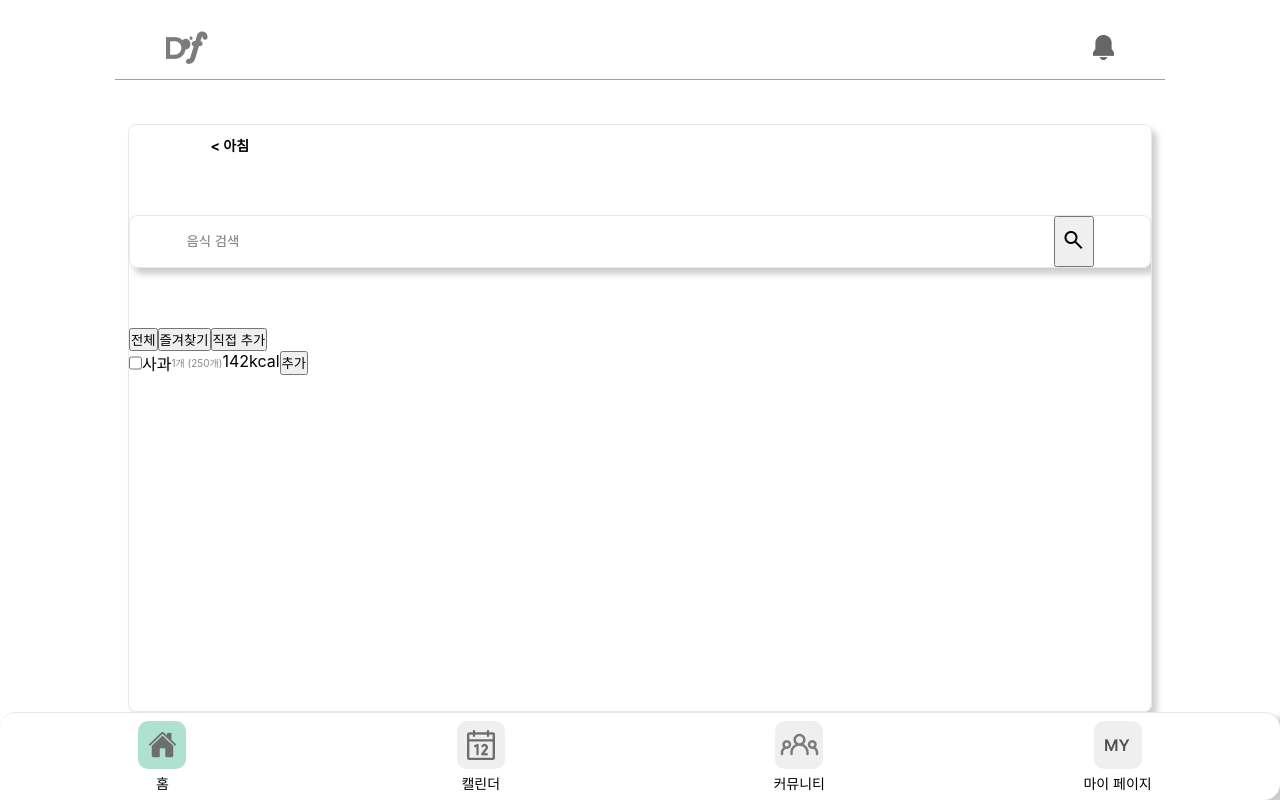
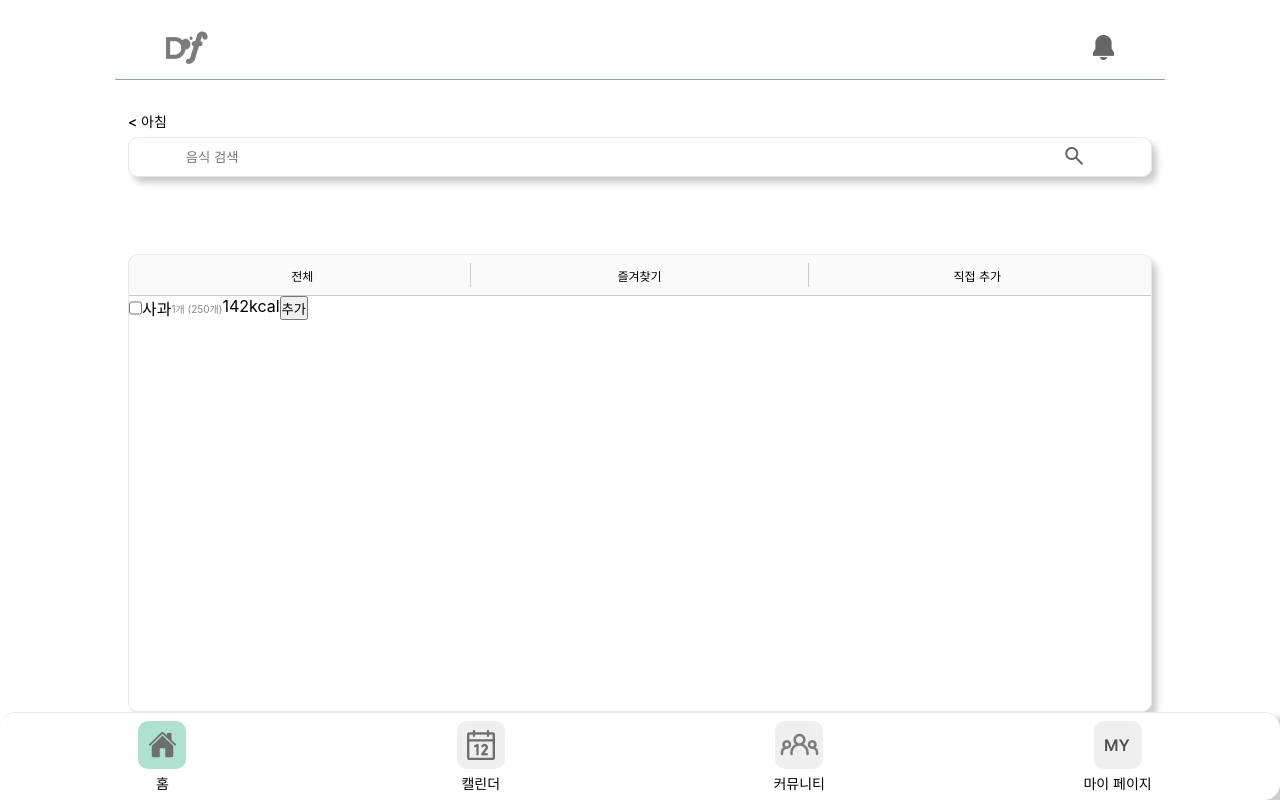
Before and after one commit to dani0910/group-project, a React (Create React App) app: page /home/food_search in a window 1280 px wide. Built offline with nearby package versions, Linux system fonts and the light colour scheme.

Commit message:
recommention page , css edit

```diff
--- a/src/App.js
+++ b/src/App.js
@@ -8,6 +8,7 @@ import MainPage from "./components/main/main";
 import SelectFoodType from "./components/main/selectFoodType";
 import FoodSearch from "./components/main/foodSearch";
 import IngredientModal from "./components/main/ingredientModal";
+import Recommendation from "./components/main/recommendation";
 
 function App() {
   return (
@@ -22,6 +23,7 @@ function App() {
           <Route path="/home/food_type_select" element={<SelectFoodType />}></Route>
           <Route path="/home/food_search" element={<FoodSearch />}></Route>
           <Route path="/home/food_ingredient" element={<IngredientModal />}></Route>
+          <Route path="/home/food_recommendation" element={<Recommendation />}></Route>
         </Routes>
       </Router>
     </>
--- a/src/components/main/css/foodSearch.css
+++ b/src/components/main/css/foodSearch.css
@@ -3,49 +3,86 @@
 .foodMain{
     height: 79%;
     display: flex;
-    align-items: flex-end;
+    flex-direction: column;
+    /* justify-content: flex-end; */
+    align-items: center;
+}
+.foodMain > .prevBtnFood{
+    width: 80%;
+   /*  background: #333; */
+    height: 10%;
+    line-height: 600%;
+    font-weight: 520;
+    font-size: 14px;
 }
 
-#foodSearchSection{
+.foodMain > .searchContainer{
+    border: 1px solid #e7e7e7;
+    border-radius: 10px;
+    box-shadow: 5px 6px 6px rgba(0,0,0,0.2);
+    height: 7%;
     width: 80%;
-    height: 93%;
-    border: 1px solid #e7e7e7;
-    border-radius: 8px;
-    box-shadow: 5px 6px 6px rgba(0,0,0,0.2);
-    display: flex;
-    flex-direction: column;
-
-}
-/* #foodSearchSection > *{
-    border: 1px solid #333;
-} */
-
-.searchContainer{
-    border: 1px solid #e7e7e7;
-    border-radius: 8px;
-    box-shadow: 5px 6px 6px rgba(0,0,0,0.2);
-    height: 9%;
     display: flex;
     justify-content: center;
+    margin-bottom: 6%;
 }
 .searchContainer > input{
     width: 85%;
     height: 100%;
     border: none;
 }
-
 .searchContainer > button{
     width: 40px;
     height: 100%;
+    border: none;
+    background: none;
+}
+.searchContainer > button > span{
+    color: #666;
+}
+
+.foodMain > .resultContainer{
+    width: 80%;
+    border: 1px solid #e7e7e7;
+    border-radius: 10px;
+    box-shadow: 5px 6px 6px rgba(0,0,0,0.2);
+    height: 80%;
+}
+.resultContainer > .tabs{
+    width: 100%;
+    border-bottom: 1px solid #ccc;
+    height: 9%;
+    background: #ededed47;
+    display: flex;
+    justify-content: center;
+    align-items: center;
+    padding: 8px 0;
+}
+.resultContainer > .tabs > button{
+    width: 33%;
+    height: 100%;
+    border: none;
+    background: none;
+    font-size: 12px;
+}
+.resultContainer > .tabs > .allBtn, .resultContainer > .tabs >.bookmarkBtn{
+    border-right: 1px solid #ccc;
+}
+
+.resultContainer > .tabs > button > span{
+    padding: 3px;
+}
+
+.resultContainer > .tabs > button:focus span{
+    border-bottom: 2px solid #5cc1a0 !important;
 }
 
 
-
-
-.foodResultBox{
+.resultContainer > ul{
     width: 100%;
+    height: 90%;
+   /*  border: 1px solid #333; */
 }
-
 .foodResultBox > li{
     display: flex;
 }
--- /dev/null
+++ b/src/components/main/css/recommendation.css
@@ -0,0 +1,5 @@
+@import url('./mainDefult.css');
+.main{
+    /* background: #555; */
+    height: 79%;
+}
--- a/src/components/main/foodSearch.jsx
+++ b/src/components/main/foodSearch.jsx
@@ -9,17 +9,16 @@ const FoodSearch = () => { //css 개판으로 해놔서 수정해야함
     <>
         <Header/>
         <main class="main foodMain">
-            <section id="foodSearchSection">
-                <h4 className="prevBtn">&lt; 아침</h4>
+            <h4 className="prevBtnFood">&lt; 아침</h4>
             <div className="searchContainer">
               <input type="text" placeholder="음식 검색" />
               <button className="searchBtn"><span class="material-symbols-outlined">search</span></button>
             </div>
-                <div className="resultContainer">
+            <section className="resultContainer">
               <div className="tabs">
-                    <button className="allBtn">전체</button>
-                    <button className="bookmarkBtn">즐겨찾기</button>
-                    <button className="selfAddBtn">직접 추가</button>
+                <button className="allBtn"><span>전체</span></button>
+                <button className="bookmarkBtn"><span>즐겨찾기</span></button>
+                <button className="selfAddBtn"><span>직접 추가</span></button>
               </div>
               <ul className="foodResultBox">
                 <li>
@@ -32,7 +31,6 @@ const FoodSearch = () => { //css 개판으로 해놔서 수정해야함
                   <button className="addBtn">추가</button>
                 </li>
               </ul>
-                </div>
             </section>
         </main>
         <MenuBar/>
--- /dev/null
+++ b/src/components/main/recommendation.jsx
@@ -0,0 +1,58 @@
+import React, { useEffect, useState} from "react";
+import "./css/recommendation.css";
+import { Header, MenuBar } from './main'
+import Slider from "react-slick";
+
+
+const Recommendation = () => {
+
+    const [diets, setDiets] = useState(['닭도리탕','김치찌개','샐러드']);
+    const settings = {
+        arrows: true, //양 끝 화살표
+        dots: true, // 슬라이드 아래에 개수를 점 형태로
+        infinite: true,
+        speed: 500,
+        slidesToShow: 1, //한번에 표시할 슬라이드 개수
+        slidesToScroll: 1, //옆으로 스크롤할 때 보여줄 슬라이드 개수
+        /* autoplay: true,
+        autoplaySpeed: 3000, */
+    };
+
+  return (
+    <>
+        <Header/>
+        <main className="main">
+            <button className="prevBtnFood">&lt; 식단 추천 받기</button>
+            <section className="recommendationSection">
+                <div className="nutritionWarningBox">
+                    <h4>현재 나의 영양 문제</h4>
+                    <p>탄수화물 부족 (50g / 161g)</p>
+                </div>
+                <div className="recFoodContainer">
+                    <h4>추천 식단</h4>
+                    <Slider {...settings}>
+                        <div className="slideRecItem">
+                            <img src="" alt="" />
+                            <p>닭도리탕</p>
+                            <a href="">해당 식단 레시피 보러 가기 &gt;</a>
+                        </div>
+                        <div className="slideRecItem">
+                            <img src="" alt="" />
+                            <p>김치찌개</p>
+                            <a href="">해당 식단 레시피 보러 가기 &gt;</a>
+                        </div>
+                        <div className="slideRecItem">
+                            <img src="" alt="" />
+                            <p>배고파</p>
+                            <a href="">해당 식단 레시피 보러 가기 &gt;</a>
+                        </div>
+                    </Slider>
+                </div>
+            </section>
+        </main>
+        <MenuBar/>
+    </>
+  );
+};
+
+export default Recommendation;
--- a/src/components/signup/css/signup1.css
+++ b/src/components/signup/css/signup1.css
@@ -1,6 +1,6 @@
 @import url('./signupDefult.css');
 
-section{
+.signupSection{
     margin: 0 auto;
     width: 60%;
     height: 60%;
@@ -9,7 +9,7 @@ section{
     gap: 60px;
 }
 
-section>h4{
+.signupSection>h4{
     width: 86%;
     margin: 0 auto;
     font-weight: bold;
--- a/src/components/signup/css/signupDefult.css
+++ b/src/components/signup/css/signupDefult.css
@@ -37,7 +37,7 @@ header>span{
     position: relative;
 }
 
-section{
+.signupSection{
     margin: 0 auto;
     width: 60%;
     height: 60%;
@@ -46,7 +46,7 @@ section{
     gap: 60px;
 }
 
-section>h4{
+.signupSection>h4{
     width: 86%;
     margin: 0 auto;
     font-weight: bold;
--- a/src/components/signup/signup1.jsx
+++ b/src/components/signup/signup1.jsx
@@ -73,7 +73,7 @@ const SignUpPage1 = () => {
         </button>
         <span className="logoIcon"></span>
       </header>
-      <section>
+      <section className="signupSection">
         <h4>회원가입 정보를 입력하세요</h4>
         <form className="inputContainer" onSubmit={onSignup}>
           <div className="idBox">
--- a/src/components/signup/signup2.jsx
+++ b/src/components/signup/signup2.jsx
@@ -44,7 +44,7 @@ const SignUpPage2 = () => {
         </button>
         <span className="logoIcon"></span>
       </header>
-      <section id="page2Section">
+      <section id="page2Section signupSection">
         <h4>{username}님의 정보를 입력해주세요</h4>
         <form action="" className="formContainer" onSubmit={onSignup2}>
           <div className="ageBox">
--- a/src/components/signup/signup3.jsx
+++ b/src/components/signup/signup3.jsx
@@ -15,7 +15,7 @@ const SignUpPage3 = () => {
     const activity_level = { range };
     console.log(activity_level);
     alert("회원가입이 완료되었습니다. 다시 로그인 해주세요.");
-    navigate("/");
+    navigate("/home");
   };
   return (
     <>
@@ -27,7 +27,7 @@ const SignUpPage3 = () => {
         </button>
         <span className="logoIcon"></span>
       </header>
-      <section id="page3Section">
+      <section id="page3Section signupSection">
         <h4>{username}님의 하루 활동량</h4>
         <form onSubmit={onSignup3} className="form">
           <div className="lightContent contentBox">
@@ -70,11 +70,7 @@ const SignUpPage3 = () => {
             />
             <label className="veryStrongTxt">아주 강한 활동</label>
           </div>
-          <button className="checkBtn" type="submit">
-            <span className="material-symbols-outlined">check</span>
-          </button>
-        </form>
-        <div id="graphContainer">
+          <div id="graphContainer">
           <div className="level">
             <span className="circle"></span>
             <h5>25</h5>
@@ -105,6 +101,10 @@ const SignUpPage3 = () => {
             <p className="detailEX lastEX">운동선수 등</p>
           </div>
         </div>
+          <button className="checkBtn" type="submit">
+            <span className="material-symbols-outlined">check</span>
+          </button>
+        </form>
       </section>
     </>
   );
```
Lines whose indentation alone changed are shown as unchanged.
